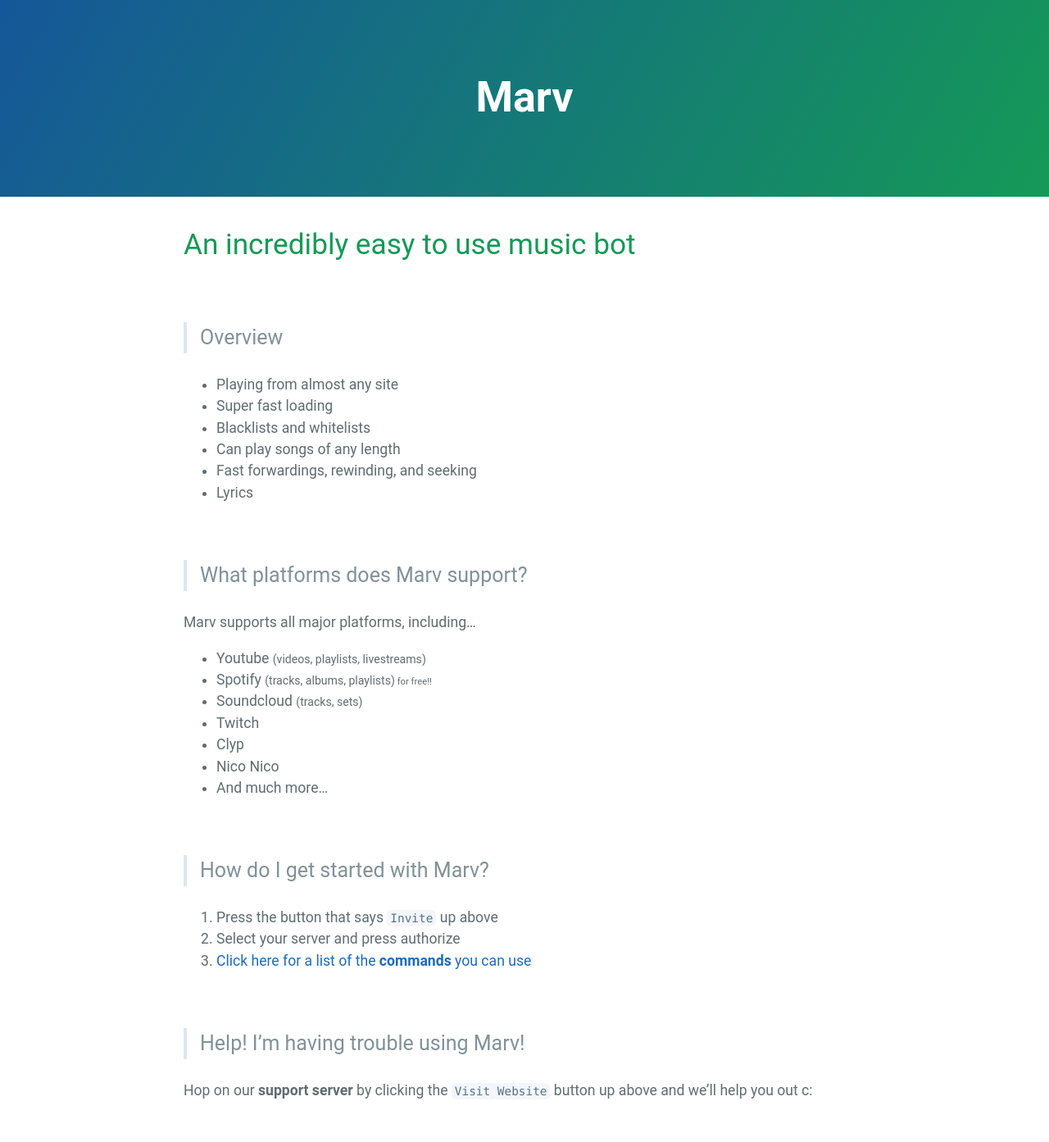
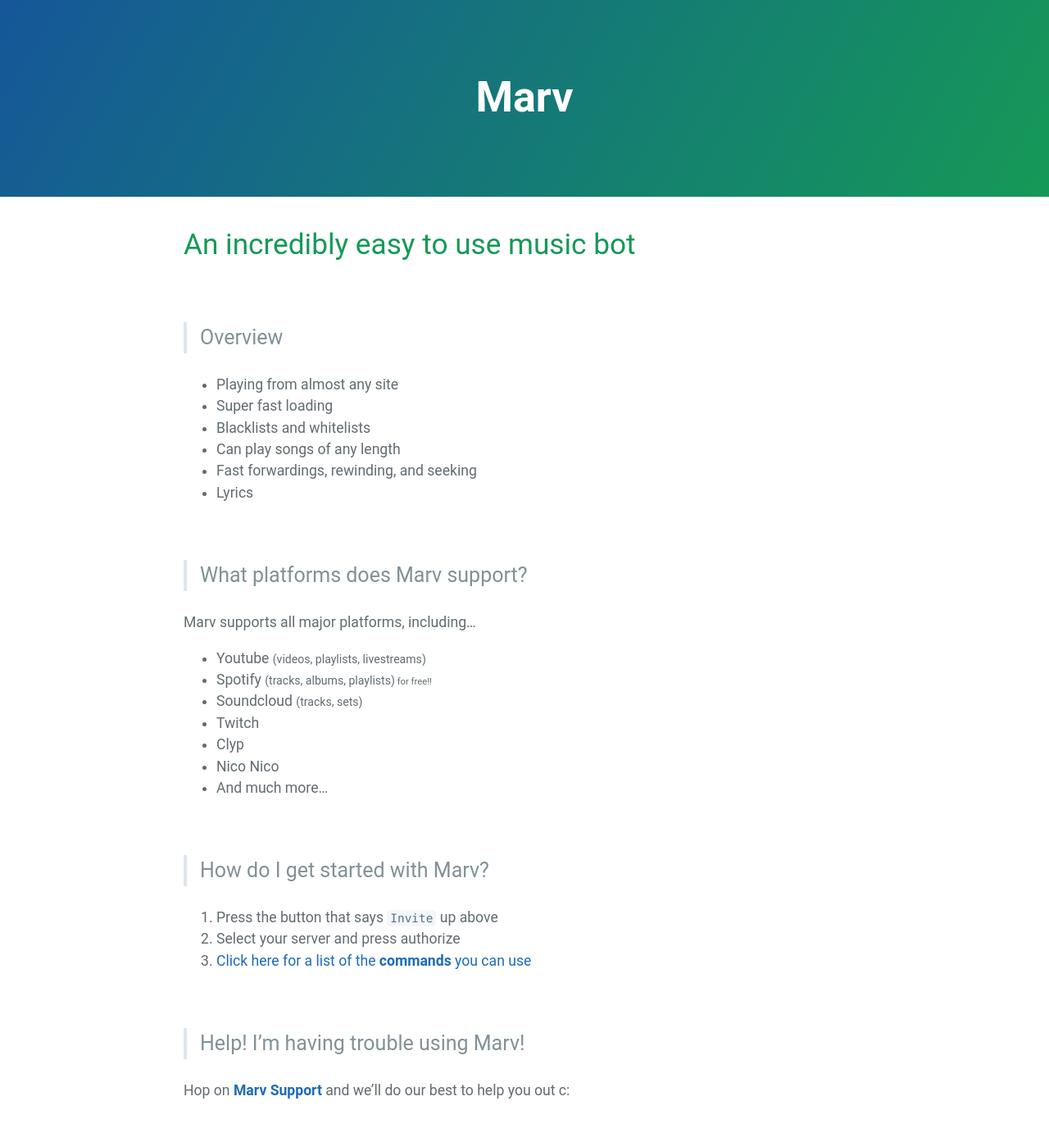
Before and after one commit to mymindishazel/marv-docs, a Jekyll site: the page built from index.md, in a window 1280 px wide. Shown: the whole page at 82% size. Built offline with Jekyll 4.4.1, drawn with Linux system fonts in a browser that asks for light colours; our own code applies the rules of GitHub Pages for plain Markdown files.

Commit message:
Update index.md

```diff
--- a/index.md
+++ b/index.md
@@ -36,4 +36,4 @@ Marv supports all major platforms, including...
 
 > Help! I'm having trouble using Marv!
 
-Hop on our **support server** by clicking the `Visit Website` button up above and we'll help you out c:
+Hop on [**Marv Support**](https://discord.gg/WmDyx7C) and we'll do our best to help you out c:
```
